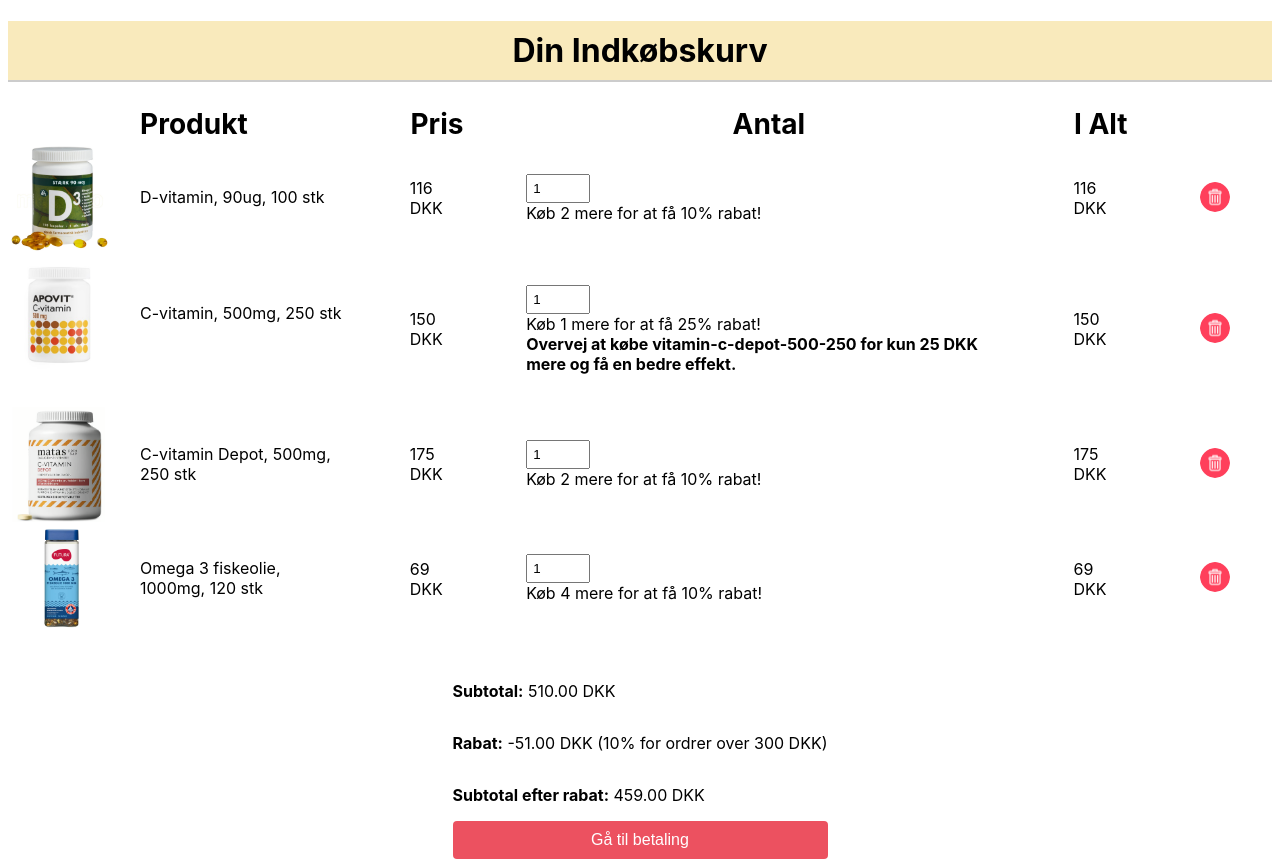
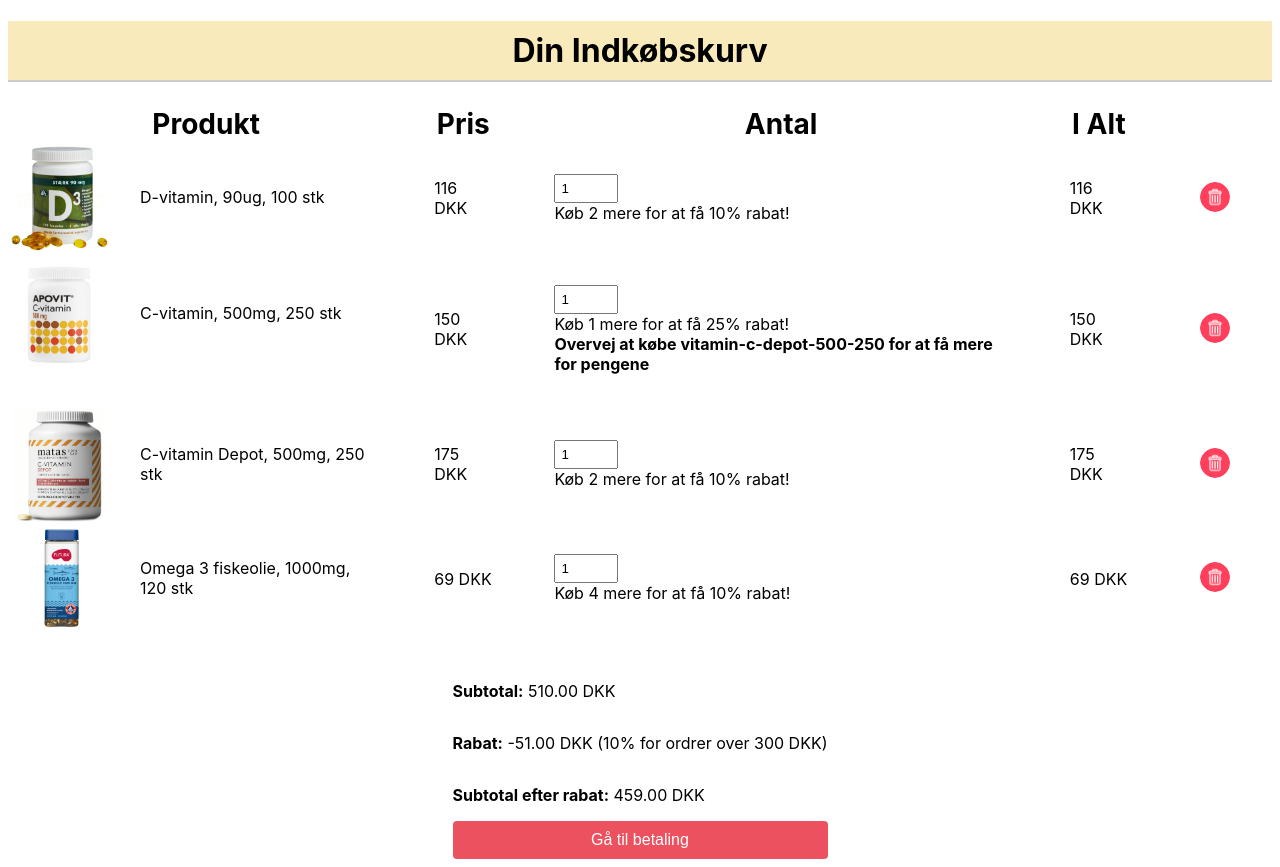
Before and after one commit to NumanBashir/CheckoutFlowReactProject, a React (Vite) app: page / in a window 1280 px wide. Built offline with nearby package versions, Linux system fonts and the light colour scheme.

Commit message:
change message

```diff
--- a/src/components/ProductRow/ProductRow.tsx
+++ b/src/components/ProductRow/ProductRow.tsx
@@ -22,8 +22,7 @@ const ProductRow: React.FC<ProductRowProps> = ({
   const upsellMessage =
     product.upsellProductId === "vitamin-c-depot-500-250" ? (
       <strong>
-        Overvej at købe {product.upsellProductId} for kun 25 DKK mere og få en
-        bedre effekt.
+        Overvej at købe {product.upsellProductId} for at få mere for pengene
       </strong>
     ) : (
       ""
```
